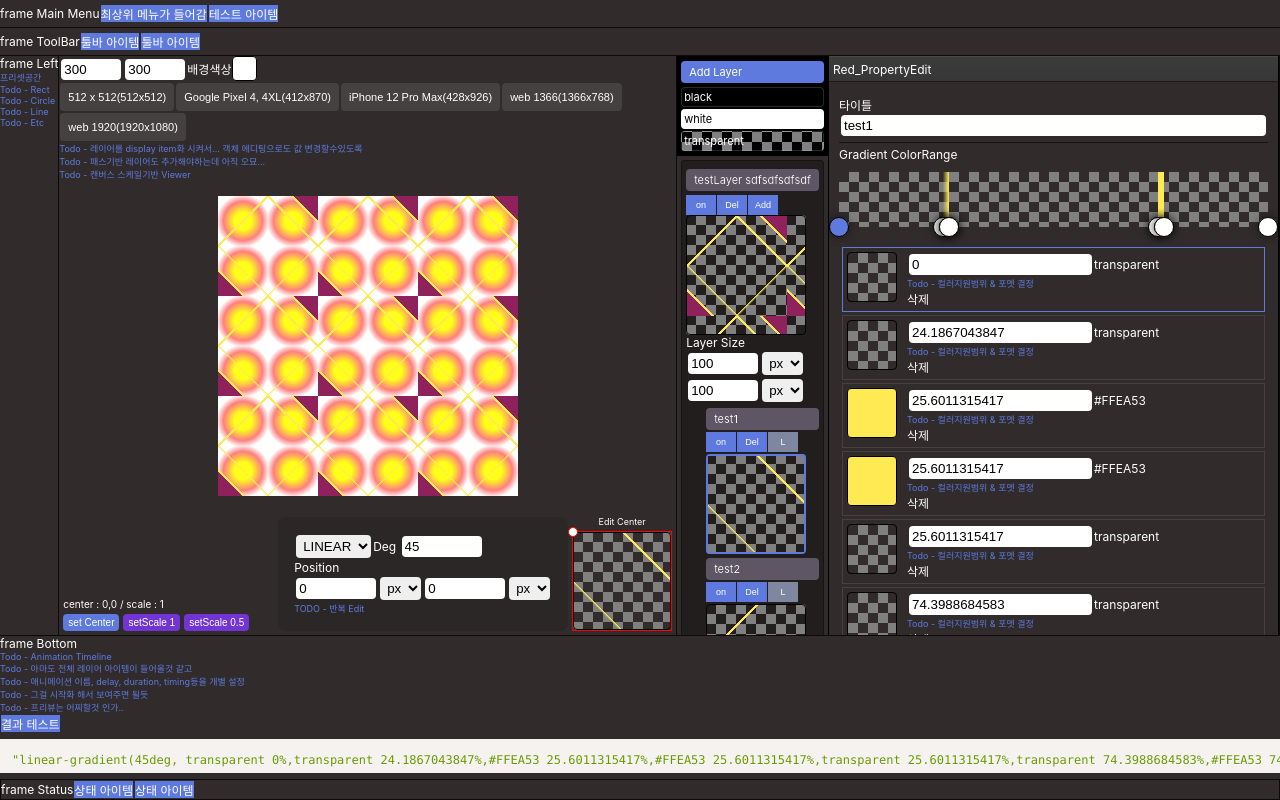
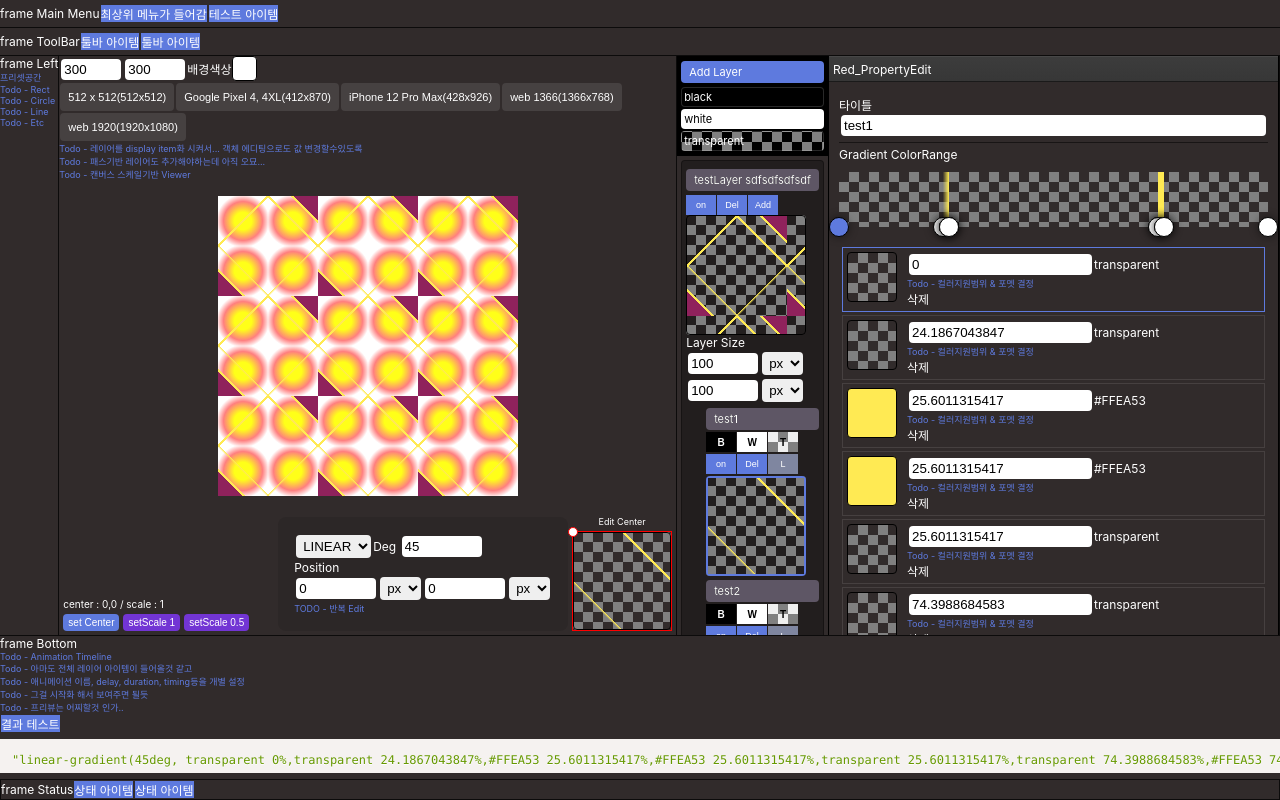
Before and after one commit to redcamel/RedGradient, a React (Create React App) app: page / in a window 1280 px wide. Built offline with nearby package versions, Linux system fonts and the light colour scheme.

Commit message:
- 레이어 내부 아이템별 배경컬러 적용

```diff
--- a/src/App.js
+++ b/src/App.js
@@ -1,7 +1,7 @@
 import './App.css';
 import React from 'react';
 import Red_Canvas from "./editor/canvas/Red_Canvas";
-import Red_Layer from "./editor/Red_Layer";
+import Red_Layer from "./editor/layer/Red_Layer";
 import {Prism as SyntaxHighlighter} from 'react-syntax-highlighter';
 import Red_PropertyEdit from "./editor/property/Red_PropertyEdit";
 
--- a/src/editor/canvas/Red_Canvas.jsx
+++ b/src/editor/canvas/Red_Canvas.jsx
@@ -1,5 +1,5 @@
 import React from "react";
-import Red_Layer from "../Red_Layer";
+import Red_Layer from "../layer/Red_Layer";
 import draw_canvasUI from "./draw_canvasUI";
 import UI_Select from "../../core/UI_Select";
 import GRADIENT_TYPE from "../GRADIENT_TYPE";
--- a/src/editor/Red_Layer.jsx
+++ b/src/editor/layer/Red_Layer.jsx
@@ -1,21 +1,21 @@
 import React from "react";
-import GRADIENT_TYPE from "./GRADIENT_TYPE";
-import DataItem from "./DataItem";
-import UI_Number from "../core/UI_Number";
-import UI_Select from "../core/UI_Select";
-import DataLayer from "./DataLayer";
+import GRADIENT_TYPE from "../GRADIENT_TYPE";
+import DataItem from "../DataItem";
+import UI_Number from "../../core/UI_Number";
+import UI_Select from "../../core/UI_Select";
+import DataLayer from "../DataLayer";
+import Red_Layer_subItem from "./Red_Layer_subItem";
 
 
 const SIZE_MARGIN = 20;
-const paddingH = 6;
 const SIZE = 120;
 
 class Red_Layer extends React.Component {
   constructor(props) {
     super(props);
-    this.state={
-      layerBgColor : 'transparent'
-    }
+    this.state = {
+      layerBgColor: 'transparent'
+    };
   }
 
   _toggleVisible(data, bool) {
@@ -37,9 +37,15 @@ class Red_Layer extends React.Component {
              }}
         >Add Layer
         </div>
-        <div style={{...style.bgItem, background: '#000', color: '#fff'}} onClick={e=>this.setState({layerBgColor : 'black'})}>black</div>
-        <div style={{...style.bgItem, background: '#fff', color: '#000'}} onClick={e=>this.setState({layerBgColor : 'white'})}>white</div>
-        <div style={{...style.bgItem}} className={'transparent_checker'} onClick={e=>this.setState({layerBgColor : 'transparent'})}>transparent</div>
+        <div style={{...style.bgItem, background: '#000', color: '#fff'}}
+             onClick={e => this.setState({layerBgColor: 'black'})}>black
+        </div>
+        <div style={{...style.bgItem, background: '#fff', color: '#000'}}
+             onClick={e => this.setState({layerBgColor: 'white'})}>white
+        </div>
+        <div style={{...style.bgItem}} className={'transparent_checker'}
+             onClick={e => this.setState({layerBgColor: 'transparent'})}>transparent
+        </div>
       </div>
       {
         layers.map((layer, index) => {
@@ -122,46 +128,7 @@ class Red_Layer extends React.Component {
             <div>
               {
                 layer.items.map(item => {
-                  const activeSubDataYn = rootComponentState.activeSubData === item;
-                  return <div style={{opacity: item.visible ? 1 : 0.5, transition: 'opacity 0.2s'}}>
-                    <div className={'layerItemSubTitle'}>{item.title}</div>
-                    <div style={{margin: '2px 2px 2px 20px'}}>
-                      <button className={'layerVisible'}
-                              onClick={e => this._toggleVisible(item)}>{item.visible ? 'on' : 'off'}</button>
-                      <button className={'layerDel'}
-                              onClick={e => {
-                                e.stopPropagation();
-                                let idx = layer.items.indexOf(item);
-                                layer.items.splice(idx, 1);
-                                if (!layer.items.length) {
-                                  layer.items.push(new DataItem());
-                                  idx = 0;
-                                }
-                                rootComponent.setState({activeSubData: layer.items[idx]});
-                              }}
-                      >Del
-                      </button>
-                      <button className={'layerType'}>{item.type.charAt(0).toUpperCase()}</button>
-                    </div>
-                    <div
-                      className={'transparent_checker'}
-                      style={{
-                        width: `${SIZE - SIZE_MARGIN}px`,
-                        height: `${layerSize.h / layerSize.w * (SIZE - SIZE_MARGIN)}px`,
-                        marginLeft: `${SIZE_MARGIN}px`,
-                        cursor: 'pointer',
-                        borderRadius: '4px',
-                        overflow: 'hidden',
-                        transition: 'height 0.2s'
-                      }}
-                      onClick={e => rootComponent.setState({activeLayer: layer, activeSubData: item})}
-                    >
-                      <div className={'layerItem'}
-                           style={{background: `${Red_Layer.calcGradientItem(item, false, layer)},${this.state.layerBgColor}`}} />
-
-                      <div style={activeSubDataYn ? style.activeLine : style.deActiveLine} />
-                    </div>
-                  </div>;
+                  return <Red_Layer_subItem layer={layer} item={item} rootComponent={rootComponent} />;
                 })
               }
             </div>
@@ -247,7 +214,7 @@ const style = {
     margin: '2px 0px',
     fontSize: '11px',
     cursor: 'pointer',
-    border : '1px solid rgba(255,255,255,0.16)',
+    border: '1px solid rgba(255,255,255,0.16)',
     borderRadius: '4px'
   }
 };
--- /dev/null
+++ b/src/editor/layer/Red_Layer_subItem.jsx
@@ -0,0 +1,104 @@
+import React from "react";
+import DataItem from "../DataItem";
+import Red_Layer from "./Red_Layer";
+
+
+const SIZE_MARGIN = 20;
+const SIZE = 120;
+
+class Red_Layer_subItem extends React.Component {
+  constructor(props) {
+    super(props);
+    this.state = {
+      layerBgColor: 'transparent'
+    };
+  }
+
+  _toggleVisible(data, bool) {
+    data.visible = !data.visible;
+    this.props.rootComponent.setState({});
+  }
+
+  render() {
+    const rootComponent = this.props.rootComponent;
+    const rootComponentState = rootComponent.state;
+    const item = this.props.item;
+    const layer = this.props.layer;
+    const layerSize = layer['size'];
+    const activeSubDataYn = rootComponentState.activeSubData === item;
+    return <div style={{opacity: item.visible ? 1 : 0.5, transition: 'opacity 0.2s'}}>
+      <div className={'layerItemSubTitle'}>{item.title}</div>
+      <div style={{margin: '2px 2px 2px 20px'}}>
+        <button style={{...style.bgItem, background: '#000', color: '#fff'}}
+                onClick={e => this.setState({layerBgColor: 'black'})}>B
+        </button>
+        <button style={{...style.bgItem, background: '#fff', color: '#000'}}
+                onClick={e => this.setState({layerBgColor: 'white'})}>W
+        </button>
+        <button style={{...style.bgItem}} className={'transparent_checker'}
+                onClick={e => this.setState({layerBgColor: 'transparent'})}>T
+        </button>
+      </div>
+      <div style={{margin: '2px 2px 2px 20px'}}>
+        <button className={'layerVisible'}
+                onClick={e => this._toggleVisible(item)}>{item.visible ? 'on' : 'off'}</button>
+        <button className={'layerDel'}
+                onClick={e => {
+                  e.stopPropagation();
+                  let idx = layer.items.indexOf(item);
+                  layer.items.splice(idx, 1);
+                  if (!layer.items.length) {
+                    layer.items.push(new DataItem());
+                    idx = 0;
+                  }
+                  rootComponent.setState({activeSubData: layer.items[idx]});
+                }}
+        >Del
+        </button>
+        <button className={'layerType'}>{item.type.charAt(0).toUpperCase()}</button>
+      </div>
+      <div
+        className={'transparent_checker'}
+        style={{
+          width: `${SIZE - SIZE_MARGIN}px`,
+          height: `${layerSize.h / layerSize.w * (SIZE - SIZE_MARGIN)}px`,
+          marginLeft: `${SIZE_MARGIN}px`,
+          cursor: 'pointer',
+          borderRadius: '4px',
+          overflow: 'hidden',
+          transition: 'height 0.2s'
+        }}
+        onClick={e => rootComponent.setState({activeLayer: layer, activeSubData: item})}
+      >
+        <div className={'layerItem'}
+             style={{background: `${Red_Layer.calcGradientItem(item, false, layer)},${this.state.layerBgColor}`}} />
+
+        <div style={activeSubDataYn ? style.activeLine : style.deActiveLine} />
+      </div>
+    </div>;
+  }
+}
+
+export default Red_Layer_subItem;
+const style = {
+
+  activeLine: {
+    position: 'absolute',
+    top: 0, left: 0, right: 0, bottom: 0,
+    border: '2px solid #5e7ade',
+    transition: 'border 0.2s'
+  },
+  deActiveLine: {
+    border: '2px solid transparent',
+  },
+  bgItem: {
+    padding: '2px',
+    marginRight: '1px',
+    width: '30px',
+    height: '20px',
+    fontSize: '10px',
+    cursor: 'pointer',
+    border: 0,
+    fontWeight: 'bold'
+  }
+};
--- a/src/editor/property/Red_PropertyEdit.jsx
+++ b/src/editor/property/Red_PropertyEdit.jsx
@@ -3,7 +3,7 @@ import UI_Title from "../../core/UI_Title";
 import UI_TextField from "../../core/UI_TextField";
 import {Prism as SyntaxHighlighter} from 'react-syntax-highlighter';
 import Red_GradientColorEdit from "./Red_GradientColorEdit";
-import Red_Layer from "../Red_Layer";
+import Red_Layer from "../layer/Red_Layer";
 
 class Red_PropertyEdit extends React.Component {
 
```
Also changed, not shown: 11 other files (tests, documents, lock files or other folders).
